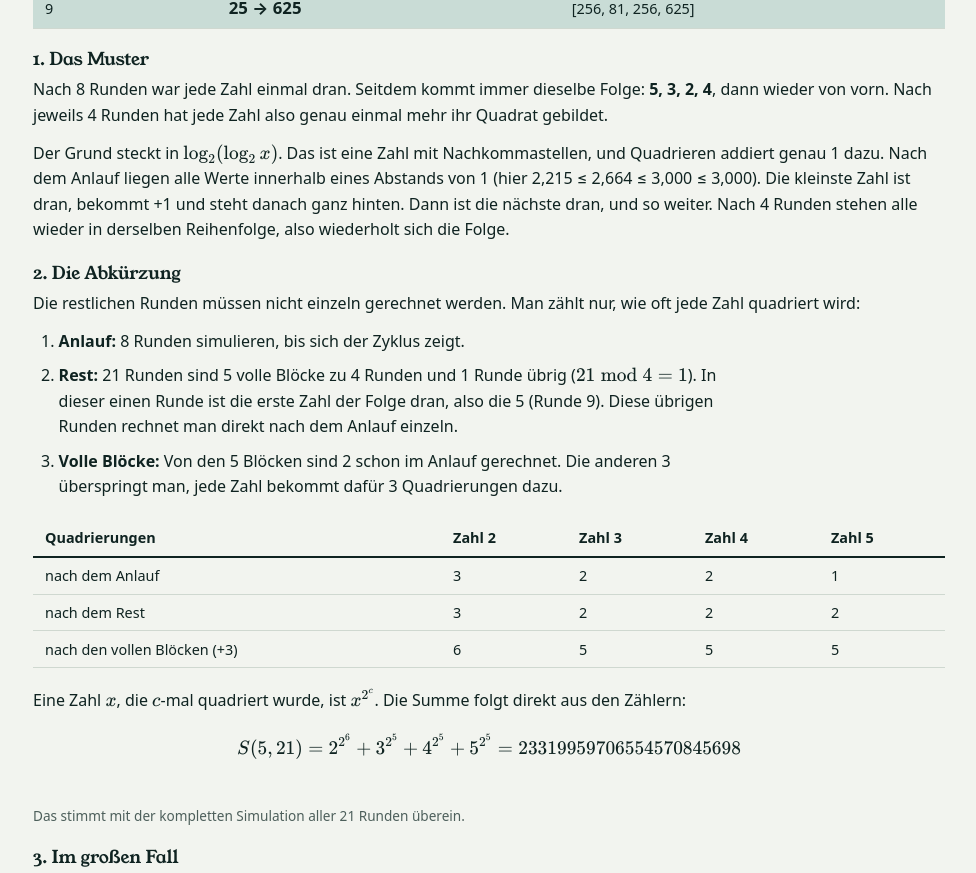
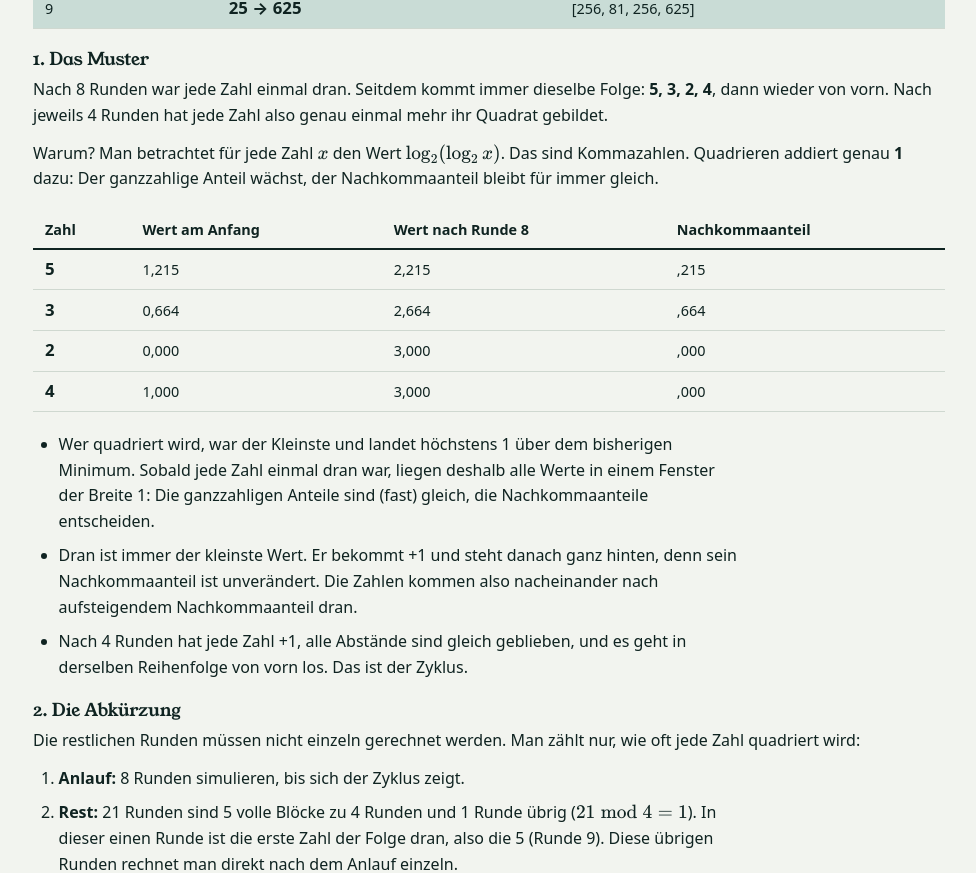
Before and after one commit to lamali292/portfolio2, a Next.js app: page /project-euler in a window 1280 px wide. Shown: the part 1993-2866 px from the top of the page, without its empty margins (151-1127 px from the left). Built offline with nearby package versions, Linux system fonts and the light colour scheme.

Commit message:
Euler 822: bring back loglog value table to explain the cycle
Co-Authored-By: Claude Sonnet 5.5 <noreply@anthropic.com>
Claude-Session: https://claude.ai/code/session_01Ugh14NWZudQ38H9PbgZcBc

```diff
--- a/app/project-euler/page.tsx
+++ b/app/project-euler/page.tsx
@@ -342,16 +342,54 @@ export default function ProjectEulerPage() {
           genau einmal mehr ihr Quadrat gebildet.
         </p>
         <p>
-          Der Grund steckt in <Math tex="\log_2(\log_2 x)" />. Das ist eine Zahl
-          mit Nachkommastellen, und Quadrieren addiert genau 1 dazu. Nach dem
-          Anlauf liegen alle Werte innerhalb eines Abstands von 1 (hier{" "}
-          {example.cycle
-            .map((x) => de(example.loglogAfter1[x - 2]))
-            .join(" ≤ ")}
-          ). Die kleinste Zahl ist dran, bekommt +1 und steht danach ganz hinten.
-          Dann ist die nächste dran, und so weiter. Nach {size} Runden stehen
-          alle wieder in derselben Reihenfolge, also wiederholt sich die Folge.
+          Warum? Man betrachtet für jede Zahl <Math tex="x" /> den Wert{" "}
+          <Math tex="\log_2(\log_2 x)" />. Das sind Kommazahlen. Quadrieren
+          addiert genau <strong>1</strong> dazu: Der ganzzahlige Anteil wächst,
+          der Nachkommaanteil bleibt für immer gleich.
         </p>
+        <div className={styles.tableWrap}>
+          <table className={styles.table}>
+            <thead>
+              <tr>
+                <th>Zahl</th>
+                <th>Wert am Anfang</th>
+                <th>Wert nach Runde {example.k * size}</th>
+                <th>Nachkommaanteil</th>
+              </tr>
+            </thead>
+            <tbody>
+              {example.cycle.map((x) => {
+                const v = example.loglogAfter1[x - 2];
+                return (
+                  <tr key={x}>
+                    <td className={styles.who}>{x}</td>
+                    <td>{de(example.start[x - 2])}</td>
+                    <td>{de(v)}</td>
+                    <td>,{de(v - Math_floor(v + 1e-9)).slice(2)}</td>
+                  </tr>
+                );
+              })}
+            </tbody>
+          </table>
+        </div>
+        <ul className={styles.points}>
+          <li>
+            Wer quadriert wird, war der Kleinste und landet höchstens 1 über dem
+            bisherigen Minimum. Sobald jede Zahl einmal dran war, liegen deshalb
+            alle Werte in einem Fenster der Breite 1: Die ganzzahligen Anteile
+            sind (fast) gleich, die Nachkommaanteile entscheiden.
+          </li>
+          <li>
+            Dran ist immer der kleinste Wert. Er bekommt +1 und steht danach
+            ganz hinten, denn sein Nachkommaanteil ist unverändert. Die Zahlen
+            kommen also nacheinander nach aufsteigendem Nachkommaanteil dran.
+          </li>
+          <li>
+            Nach {size} Runden hat jede Zahl +1, alle Abstände sind gleich
+            geblieben, und es geht in derselben Reihenfolge von vorn los. Das
+            ist der Zyklus.
+          </li>
+        </ul>
 
         <h3>2. Die Abkürzung</h3>
         <p>
```
